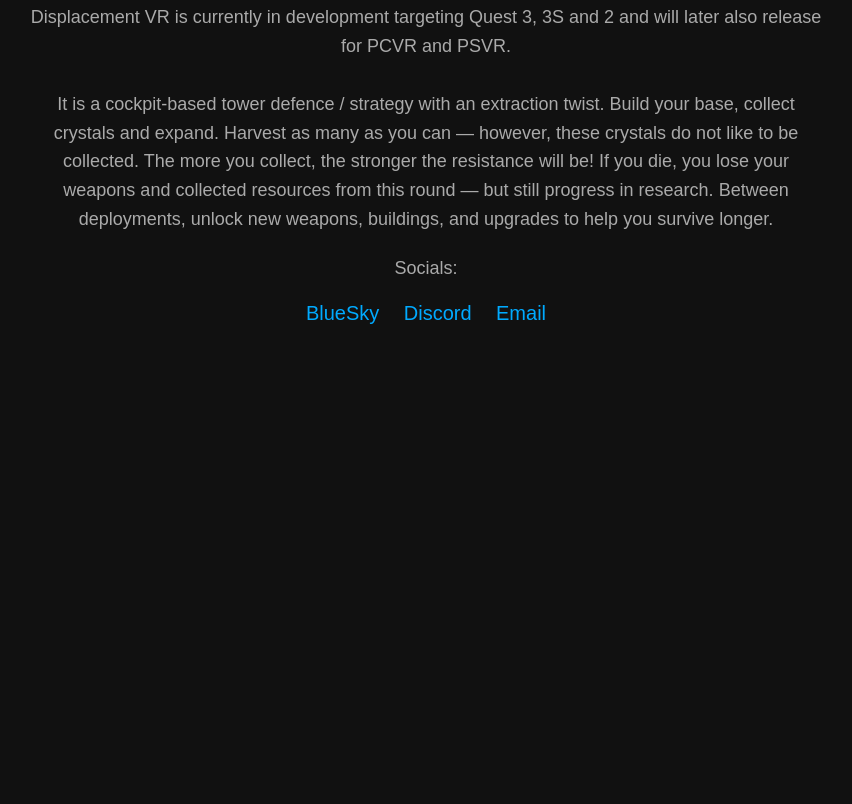
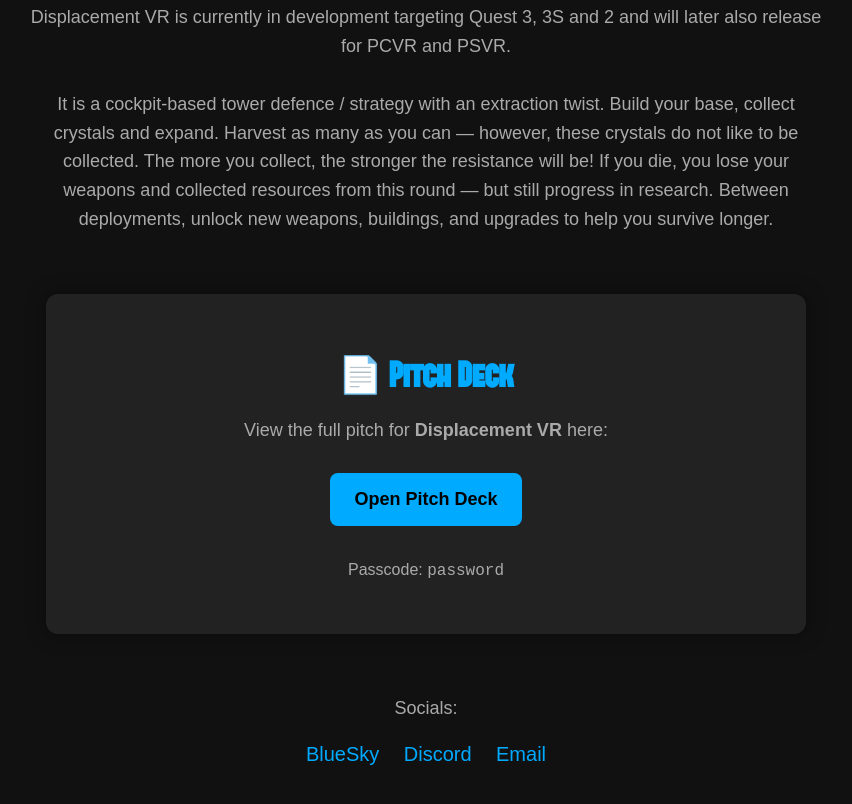
Before and after one commit to dualitydrift/dualitydrift.github.io, a plain HTML site: page index.html in a window 1280 px wide. Shown: the part 1209-2013 px from the top of the page, without its empty margins (214-1066 px from the left). Before the commit the page ends 1582 px from the top, so only its background shows below. Drawn offline with Linux system fonts and the light colour scheme.

Commit message:
add pitch link

```diff
--- a/index.html
+++ b/index.html
@@ -60,6 +60,42 @@
       text-decoration: none;
       font-size: 20px;
     }
+
+    .pitch-deck {
+      background: #222;
+      padding: 30px;
+      border-radius: 12px;
+      margin: 60px auto;
+      max-width: 700px;
+      box-shadow: 0 0 20px rgba(0,0,0,0.4);
+    }
+
+    .pitch-deck h2 {
+      font-family: 'Forque', sans-serif;
+      font-size: 36px;
+      margin-bottom: 20px;
+      color: #0af;
+    }
+
+    .pitch-button {
+      display: inline-block;
+      background: #0af;
+      color: #000;
+      padding: 12px 24px;
+      border-radius: 8px;
+      text-decoration: none;
+      font-weight: bold;
+      transition: background 0.2s ease;
+    }
+
+    .pitch-button:hover {
+      background: #08c;
+    }
+
+    .passcode {
+      font-size: 16px;
+      color: #aaa;
+    }
   </style>
 </head>
 <body>
@@ -77,6 +113,16 @@
 
   <p>Displacement VR is currently in development targeting Quest 3, 3S and 2 and will later also release for PCVR and PSVR.<br><br>It is a cockpit-based tower defence / strategy with an extraction twist. Build your base, collect crystals and expand. Harvest as many as you can — however, these crystals do not like to be collected. The more you collect, the stronger the resistance will be! If you die, you lose your weapons and collected resources from this round — but still progress in research. Between deployments, unlock new weapons, buildings, and upgrades to help you survive longer.</p>
 
+  <div class="pitch-deck">
+    <h2>📄 Pitch Deck</h2>
+    <p>
+      View the full pitch for <strong>Displacement VR</strong> here:<br><br>
+      <a class="pitch-button" href="https://pitch.com/v/displacement-vr-xevzcx" target="_blank">Open Pitch Deck</a><br><br>
+      <span class="passcode">Passcode: <code>password</code></span>
+    </p>
+  </div>
+
+
   <div class="socials">
     <p>Socials:</p>
     <a href="https://bsky.app/profile/displacementvr.bsky.social" target="_blank">BlueSky</a>
```
